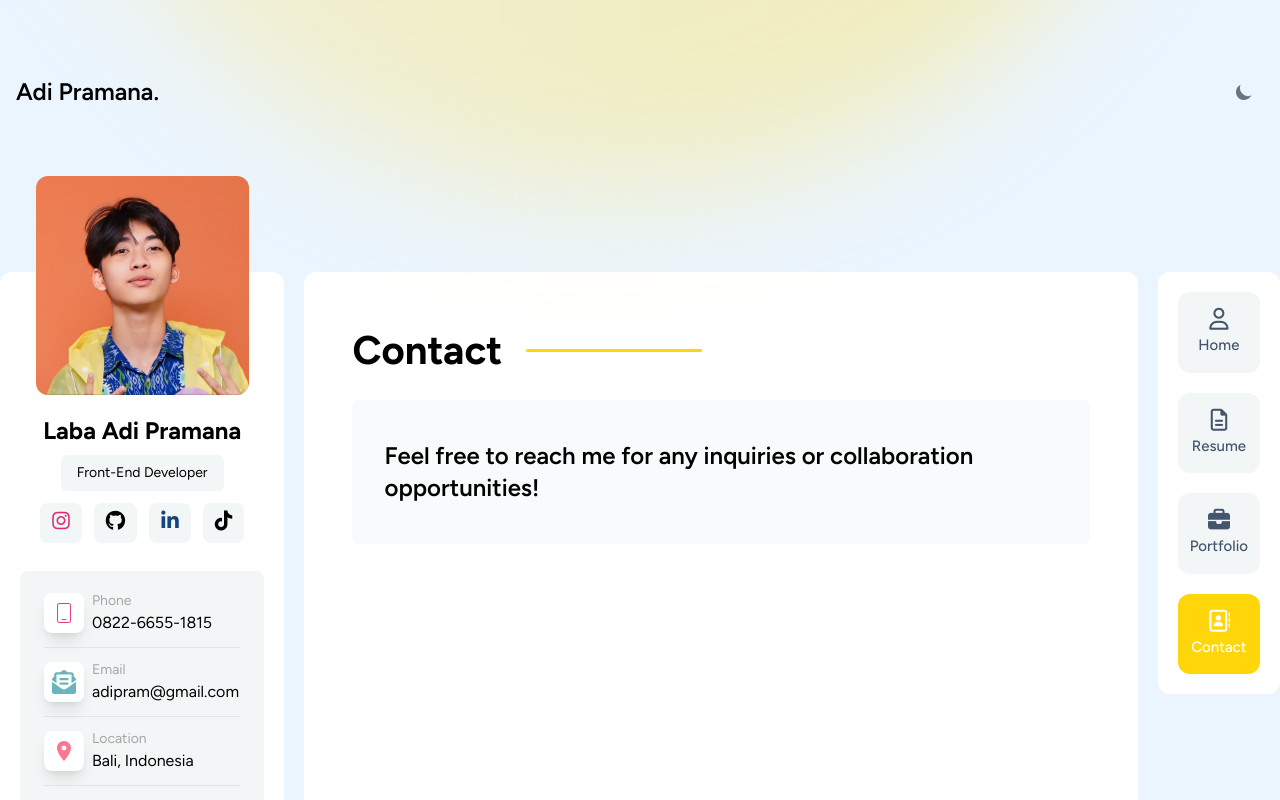
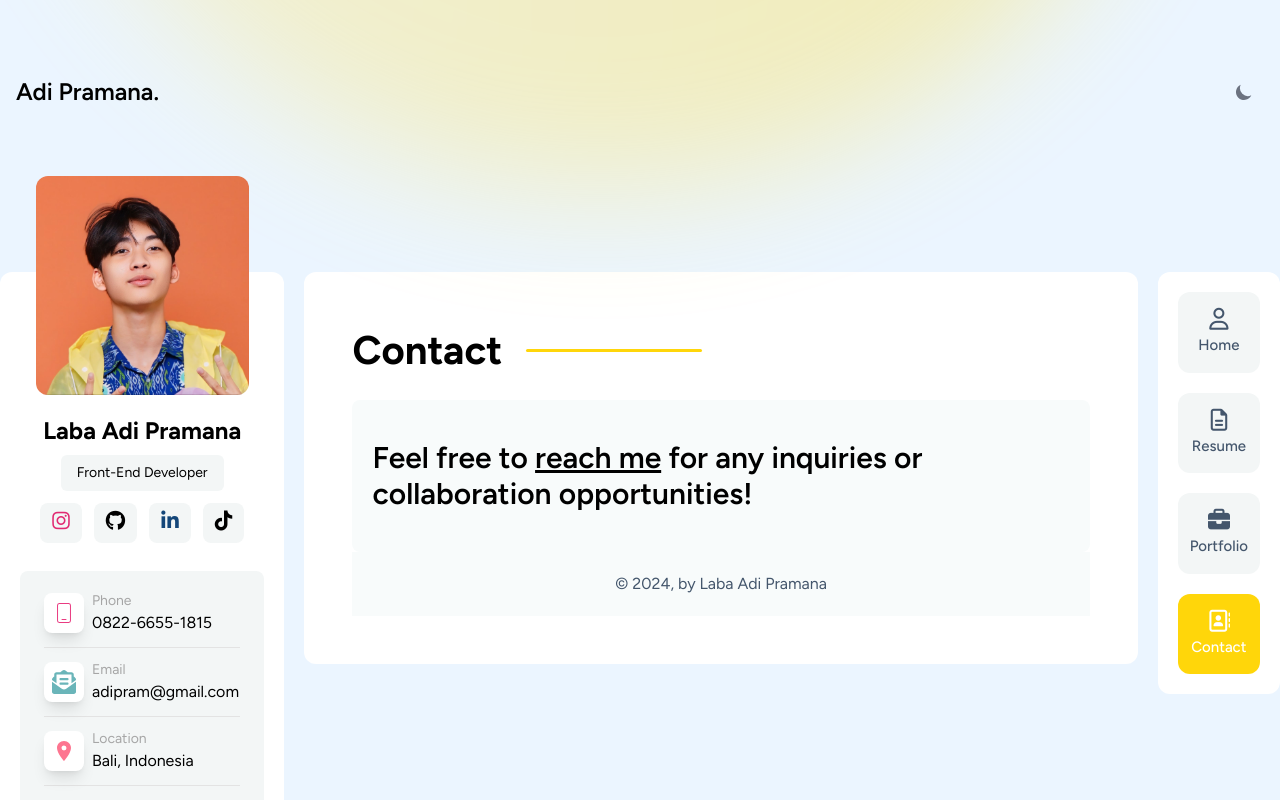
Before and after one commit to dekadii01/portfolio-react, a React (Vite) app: page /contact in a window 1280 px wide. Shown: the top 800 px of the page. Built offline with nearby package versions, Linux system fonts and the light colour scheme.

Commit message:
finished contact page and add cv

```diff
--- a/src/components/CardLeft/index.jsx
+++ b/src/components/CardLeft/index.jsx
@@ -1,9 +1,10 @@
 import ImgLaba from "/img/adi-pramana.jpg";
 import { CiMobile1 } from "react-icons/ci";
-import { FaEnvelopeOpenText, FaSchool } from "react-icons/fa";
+import { FaEnvelopeOpenText } from "react-icons/fa";
 import { MdLocationOn } from "react-icons/md";
 import { FaCalendarDays } from "react-icons/fa6";
 import { IoMdDownload } from "react-icons/io";
+import Cv from "/cv/index.pdf";
 
 const CardLeft = () => {
   return (
@@ -94,7 +95,7 @@ const CardLeft = () => {
           </div>
         </div>
       </div>
-      <a href="" className="bg-primary px-5 py-2 rounded-lg flex items-center w-fit gap-x-2 text-white font-medium mx-auto mb-10 hover:bg-primary/70 transition-all ease-in duration-100">
+      <a href={Cv} target="_blank" className="bg-primary px-5 py-2 rounded-lg flex items-center w-fit gap-x-2 text-white font-medium mx-auto mb-10 hover:bg-primary/70 transition-all ease-in duration-100">
         <IoMdDownload />
         <p>Download Cv</p>
       </a>
--- a/src/layouts/index.jsx
+++ b/src/layouts/index.jsx
@@ -17,7 +17,7 @@ const Layouts = (props) => {
 
       <div className="container grid grid-cols-9 md:px-10 lg:px-0 lg:space-x-5 lg:mt-36 gap-y-5 lg:gap-0">
         <CardLeft />
-        <div className="col-span-9 lg:col-span-6 bg-white dark:bg-black rounded-xl ">{props.children}</div>
+        <div className="col-span-9 lg:col-span-6 bg-white dark:bg-black rounded-xl h-fit">{props.children}</div>
         <CardRight />
       </div>
     </div>
--- a/src/pages/ContactPage/index.jsx
+++ b/src/pages/ContactPage/index.jsx
@@ -1,3 +1,4 @@
+import Footer from "../../components/Footer";
 import Layouts from "../../layouts";
 
 const ContactPage = () => {
@@ -8,10 +9,16 @@ const ContactPage = () => {
           <h1 className="font-bold text-[40px] text-black dark:text-white">Contact</h1>
           <div className="h-[3px] w-44 rounded-lg bg-primary"></div>
         </div>
-        <div className=" bg-[#f8fbfb] dark:bg-[#0d0d0d] px-8 rounded-lg py-10">
-          <h1 className="text-black dark:text-white font-semibold text-2xl">Feel free to reach me for any inquiries or collaboration opportunities!</h1>
-
+        <div className=" bg-[#f8fbfb] dark:bg-[#0d0d0d] px-5 rounded-lg py-10">
+          <h1 className="text-black dark:text-white font-semibold text-3xl ">
+            Feel free to{" "}
+            <a href="" className="inline-block underline hover:text-primary">
+              reach me
+            </a>{" "}
+            for any inquiries or collaboration opportunities!
+          </h1>
         </div>
+        <Footer />
       </section>
     </Layouts>
   );
```
Also changed, not shown: 1 other file (tests, documents, lock files or other folders).
